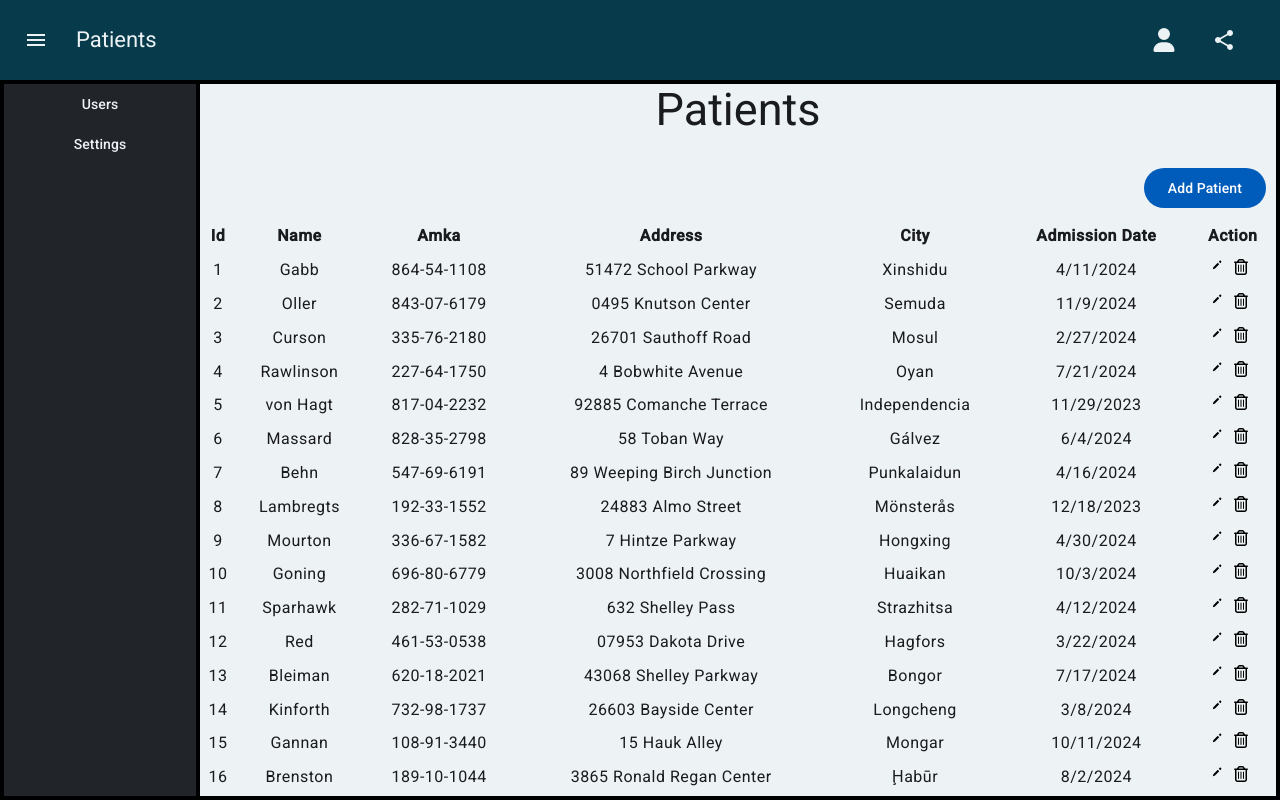
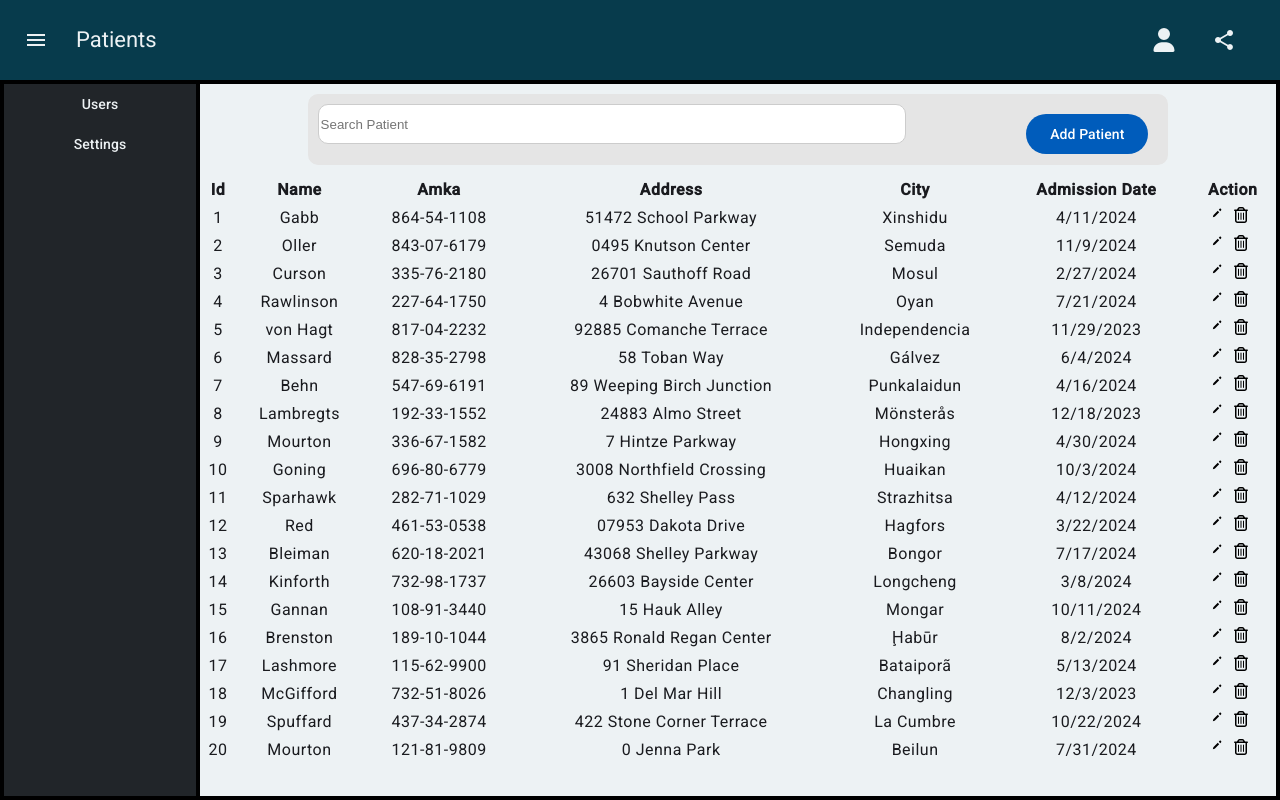
Before and after one commit to webspider02/angular_project_1, an Angular app: page /patients in a window 1280 px wide. Built offline with nearby package versions, Linux system fonts and the light colour scheme.

Commit message:
input field

```diff
--- a/src/app/display-data/display-data.component.html
+++ b/src/app/display-data/display-data.component.html
@@ -9,7 +9,7 @@
     <th>Action</th>
   </tr>
 
-  <ng-container *ngFor="let patient of patientData">
+  <ng-container *ngFor="let patient of filteredPatients">
     <tr>
       <td> {{ patient.id }} </td>
       <td> {{ patient.fullName }} </td>
--- a/src/app/display-data/display-data.component.scss
+++ b/src/app/display-data/display-data.component.scss
@@ -1,6 +1,6 @@
 table {
   width: 100%;
-  height: 100%;
+  // height: 100%;
 
   tr {
     td {
--- a/src/app/display-data/display-data.component.ts
+++ b/src/app/display-data/display-data.component.ts
@@ -1,4 +1,4 @@
-import { Component } from '@angular/core';
+import { Component, Input, OnChanges, SimpleChanges } from '@angular/core';
 import { MatListModule } from '@angular/material/list';
 import {MatDividerModule} from '@angular/material/divider';
 import { MatTableModule } from '@angular/material/table';
@@ -31,6 +31,22 @@ export class DisplayDataComponent {
 
   selectedPatient: Patient | null = null;
 
+  @Input() searchTerm: string = ''; // Receive search term from parent
+  filteredPatients: Patient[] = [...this.patientData]; // Filtered data
+
+  ngOnChanges(changes: SimpleChanges): void {
+    if (changes['searchTerm']) {
+      this.filterPatients();
+    }
+  }
+
+  filterPatients(): void {
+    const lowercasedTerm = this.searchTerm.toLowerCase();
+    this.filteredPatients = this.patientData.filter(patient =>
+      patient.fullName.toLowerCase().includes(lowercasedTerm)
+    );
+  }
+
   openModal(patient: Patient): void {
     this.selectedPatient = patient;
     const modal = document.getElementById('edit-modal');
--- a/src/app/patients/patients.component.html
+++ b/src/app/patients/patients.component.html
@@ -1,8 +1,16 @@
-<h2>Patients</h2>
+ <div class="search-patient-card">
+    <input
+        type="text"
+        placeholder="Search Patient"
+        [(ngModel)]="searchTerm"
+    />
 
-<button mat-flat-button color="primary" (click)="openModal()">Add Patient</button>
+    <button mat-flat-button color="primary" (click)="openModal()">Add Patient</button>
+ </div>
 
-<app-display-data></app-display-data>
+
+
+<app-display-data  [searchTerm]="searchTerm"></app-display-data>
 
 <div id="modal">
     <div class="modal-content">
--- a/src/app/patients/patients.component.scss
+++ b/src/app/patients/patients.component.scss
@@ -1,68 +1,26 @@
-h2 {
-    text-align: center;
-}
+div.search-patient-card {
+    width: 80%;
+    height: 10%;
+    padding: 10px;
+    margin: 10px auto 10px auto;
+    background-color: #e5e5e5;
+    border-radius: 10px;
 
-ul.patients {
-    display: flex;
-    align-items: center;
-    justify-content: center;
-    flex-direction: column;
-    list-style-type: none;
-    padding: 0;
-
-    li {
-        // border: 4px solid #023047;
-        width: 300px;
-        height: 50px;
-        margin: 10px;
-        padding: 0 10px 0 0;
-        background-color: #EEE;
-        display: flex;
-        align-items: center;
-        justify-content: space-between;
-        box-shadow: 0 4px 8px 0 rgba(0, 0, 0, 0.2), 0 6px 20px 0 rgba(0, 0, 0, 0.19);
-
-        a {
-            color: black;
-            width: 100%;
-
-            span#id {
-                background-color: #023047;
-                color: white;
-                margin: right;
-                padding: 16px 12px 16px 12px;
-                margin-left: 0;
-                display: inline;
-            }
-
-            span#name {
-                margin-left: 10px;
-            }
-        }
-
-        button {
-            border: none;
-            background-color: white;
-            color: black;
-            padding: .5rem;
-            font-size: 1rem;
-        }
-
-        button:hover {
-            background-color: #343a40;
-            color: white;
-        }
+    input {
+        float: left;
+        width: 70%;
+        height: 40px;
+        border-radius: 10px;
+        border: 1px solid rgb(204, 204, 204);
     }
 
-    li:hover {
-        margin-left: 1.5em;
+    button[mat-flat-button] {
+        float: right;
+        margin: 10px;
     }
 }
 
-button[mat-flat-button] {
-    float: right;
-    margin: 10px;
-}
+
 
 div#modal {
     display: none;
--- a/src/app/patients/patients.component.ts
+++ b/src/app/patients/patients.component.ts
@@ -3,6 +3,7 @@ import { CommonModule } from '@angular/common';
 import { RouterModule, RouterLink } from '@angular/router';
 import { MatListModule } from '@angular/material/list';
 import { MatButtonModule } from '@angular/material/button';
+import { FormsModule } from '@angular/forms';
 
 import { AddPatientComponent } from '../add-patient/add-patient.component';
 import { DisplayDataComponent } from '../display-data/display-data.component';
@@ -14,6 +15,7 @@ import { Patient } from '../models';
   selector: 'app-patients',
   standalone: true,
   imports: [
+    FormsModule,
     MatButtonModule,
     MatListModule,
     RouterLink,
@@ -26,14 +28,9 @@ import { Patient } from '../models';
   styleUrl: './patients.component.scss'
 })
 export class PatientsComponent {
-  patientData: Patient[] = patientData;
-
-  delete(patient: Patient): void {
-    const index = this.patientData.findIndex(p => p.id === patient.id);
-    if (index !== -1) {
-      this.patientData.splice(index, 1);
-    }
-  }
+  patientData: Patient[] = patientData; // Original data
+  filteredPatients: Patient[] = [...this.patientData]; // Filtered data
+  searchTerm: string = ''; // Search term
 
   openModal(): void {
     const modal = document.getElementById('modal');
```
